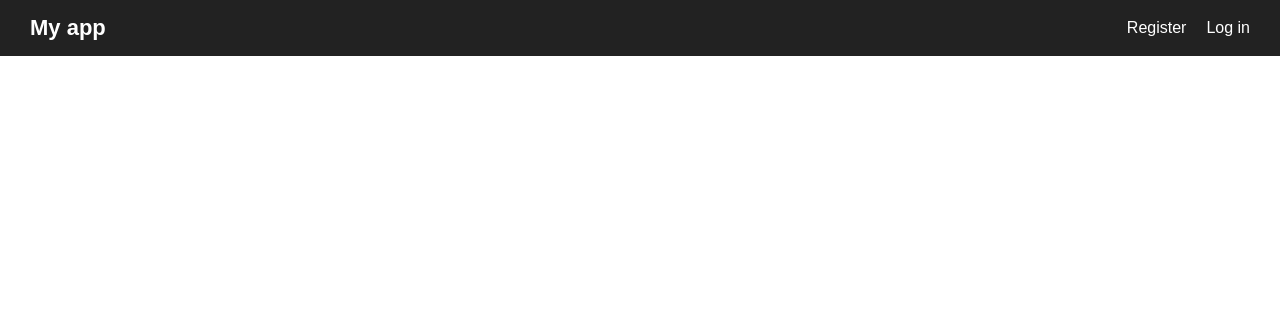
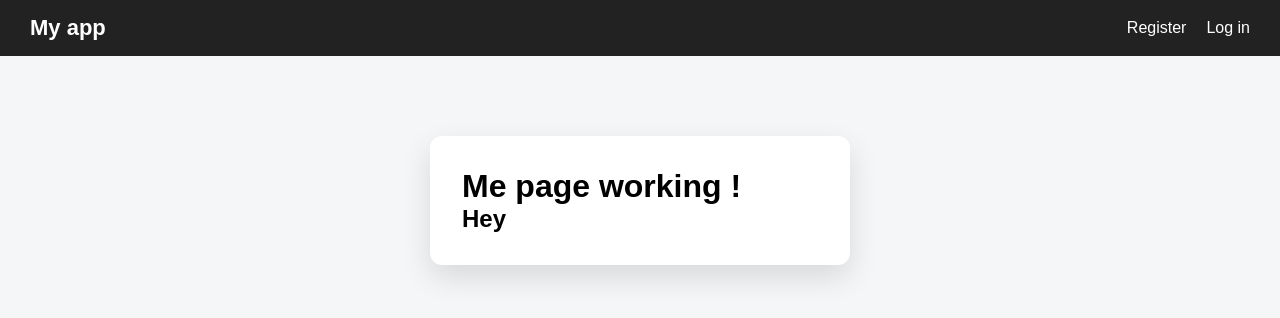
Before and after one commit to RedouaneTak/vue-simple-authentication, a Vue app: page /me in a window 1280 px wide. Shown: the top 318 px of the page. Built offline with nearby package versions, Linux system fonts and the light colour scheme; the HTML template or start-up script is replaced by a standard one.

Commit message:
UserPage for authenticated users

```diff
--- /dev/null
+++ b/src/pages/UserPage.vue
@@ -0,0 +1,14 @@
+<script setup lang="ts">
+import { useAuth } from '@/stores/auth.store';
+import AuthLayout from '@/layouts/AuthLayout.vue';
+
+const store = useAuth()
+
+</script>
+
+<template>
+  <AuthLayout>
+    <h1>Me page working !</h1>
+    <h2 v-if="store.user">Hey {{ store.user.firstname }}</h2>
+  </AuthLayout>
+</template>
--- a/src/router/index.ts
+++ b/src/router/index.ts
@@ -3,12 +3,14 @@ import HomePage from '@/pages/HomePage.vue'
 import LoginPage from '@/pages/LoginPage.vue'
 import RegisterPage from '@/pages/RegisterPage.vue'
 import { useAuth } from '@/stores/auth.store'
+import UserPage from '@/pages/UserPage.vue'
 
 const routes = [
   { path: '/', redirect: 'home'},
   { path: '/home', name: 'home', component: HomePage},
   { path: '/login', name: 'login', component: LoginPage, meta: { guestOnly: true } },
   { path: '/register', name: 'register', component: RegisterPage, meta: { guestOnly: true } },
+  { path: '/me', name: 'me', component: UserPage}
 ]
 
 const router = createRouter({
```
